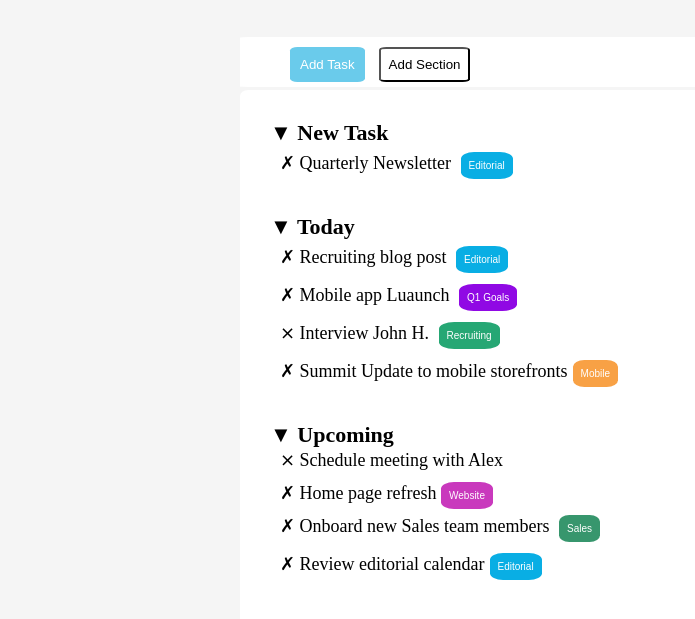
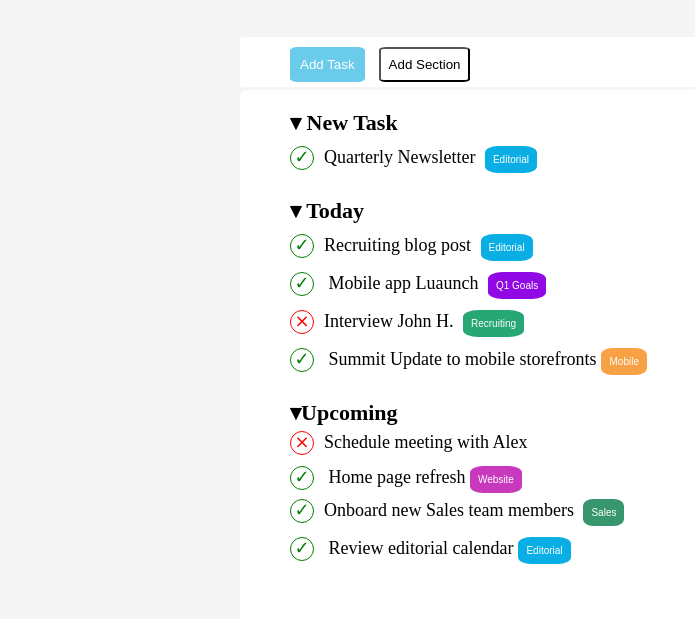
Before and after one commit to Alati11/html-css-toboolist, a plain HTML site: page index.html in a window 1280 px wide. Shown: the part 83-702 px from the top of the page, without its empty margins (0-695 px from the left). Drawn offline with Linux system fonts and the light colour scheme.

Commit message:
add-newclass-selection

```diff
--- a/css/app.css
+++ b/css/app.css
@@ -63,15 +63,40 @@ body{
 
 .selection{
     font-size: 22px;
-    padding-top: 30px;
-    padding-left: 30px;
+    padding-top: 20px;
+    padding-left: 50px;
+    padding-bottom: 10x;
     list-style: none;
+    margin-bottom: 5px;
 }
 
 .selection__2{
     font-size: 18px;
     margin-top: 1px;
+    padding-left: 10px;
     list-style: none;
+}
+
+/*
+task list
+*/
+.circle {
+	display: inline-block;
+	width: 24px;
+	aspect-ratio: 1 / 1;
+	border-radius: 50%;
+}
+
+.task__status {
+	color: green;
+	border: 1px solid;
+	text-align: center;
+	line-height: 20px;
+	margin-right: 10px;
+}
+
+.task__status.done {
+	color: red;
 }
 
 .button-editorial{
--- a/index.html
+++ b/index.html
@@ -26,29 +26,48 @@
         <!-- lista scelte  -->
         <div class="contein">
                 <section>
-                    <h2 class="selection">&#9660  New Task</h2>
+                    <h2 class="selection">&dtrif; New Task</h2>
                     <ul>
-                        <li class="selection__2">&#x2717; Quarterly Newsletter <button class="button-editorial">Editorial</button></li>
+                        <li class="selection__2">
+                            <span class="circle task__status ">&check;</span>Quarterly Newsletter <button class="button-editorial">Editorial</button>
+                        </li>
                     </ul>
                </section>
 
                <section>
-                <h2 class="selection">&#9660  Today</h2>
+                    <h2 class="selection">&dtrif; Today</h2>
                     <ul>
-                        <li class="selection__2">&#x2717; Recruiting blog post <button class="button-editorial">Editorial</button></li>
-                        <li class="selection__2">&#x2717; Mobile app Luaunch <button class="goals">Q1 Goals</button></li>
-                        <li class="selection__2">&Cross; Interview John H. <button class="recruiting">Recruiting</button></li>
-                        <li class="selection__2">&#x2717; Summit Update to mobile storefronts<button class="mobile">Mobile</button></li>
+                        <li class="selection__2">
+                            <span class="circle task__status">&check; </span>Recruiting blog post <button class="button-editorial">Editorial</button>
+                        </li>
+                        <li class="selection__2">
+                            <span class="circle task__status">&check;</span> Mobile app Luaunch <button class="goals">Q1 Goals</button>
+                        </li>
+                        <li class="selection__2">
+                            <span class="circle task__status done">&Cross; </span>Interview John H. <button class="recruiting">Recruiting</button>
+                        </li>
+                        <li class="selection__2">
+                            <span class="circle task__status">&check;</span> Summit Update to mobile storefronts<button class="mobile">Mobile</button>
+                        </li>
                     </ul>
                </section>
 
                <section>
-                <h2 class="selection">&#9660  Upcoming</h2>
+                    <h2 class="selection">&dtrif;Upcoming</h2>
                     <ul>
-                        <li class="selection__2">&Cross; Schedule meeting with Alex</li>
-                        <li class="selection__2">&#x2717; Home page refresh <button class="website">Website</button></li>
-                        <li class="selection__2">&#x2717; Onboard new Sales team members <button class="sales">Sales</button></li>
-                        <li class="selection__2">&#x2717; Review editorial calendar<button class="button-editorial">Editorial</button></li>
+                        <li class="selection__2">
+                            <span class="circle task__status done">&Cross; </span>Schedule meeting with Alex
+
+                        </li>
+                        <li class="selection__2">
+                            <span class="circle task__status">&check;</span> Home page refresh <button class="website">Website</button>
+                        </li>
+                        <li class="selection__2">
+                            <span class="circle task__status">&check; </span>Onboard new Sales team members <button class="sales">Sales</button>
+                        </li>
+                        <li class="selection__2">
+                            <span class="circle task__status">&check;</span> Review editorial calendar<button class="button-editorial">Editorial</button>
+                        </li>
                     </ul>
                </section>
 
```
